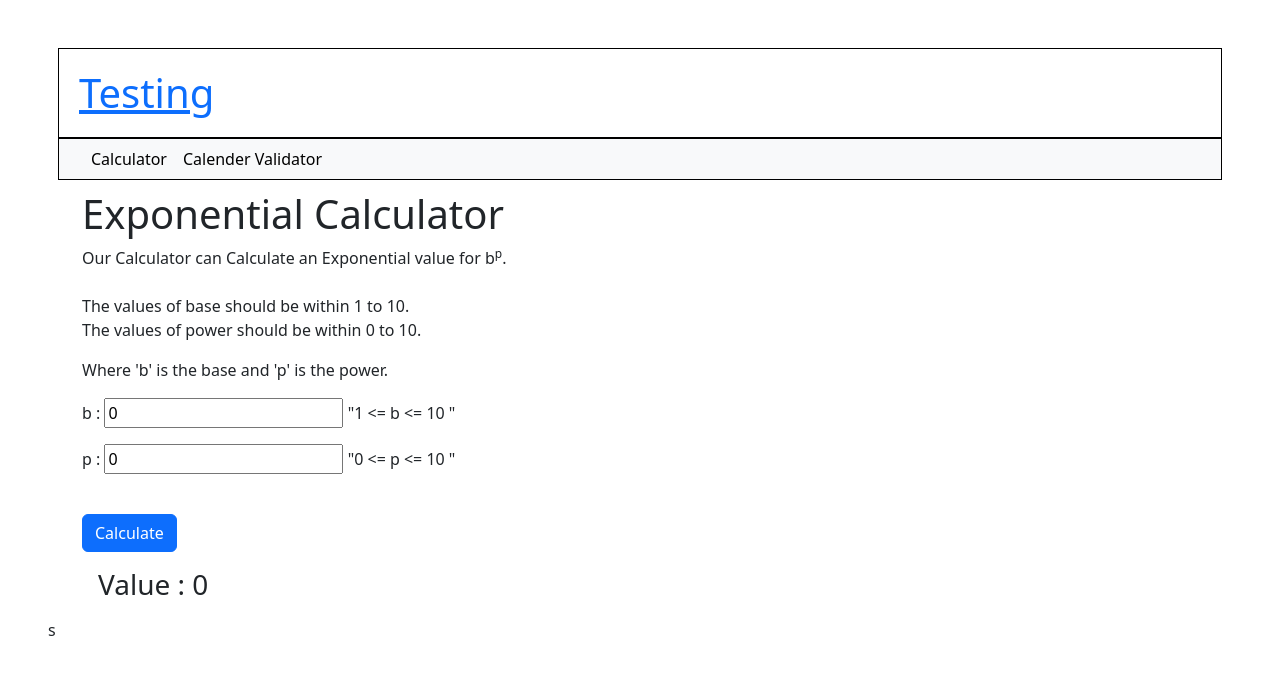
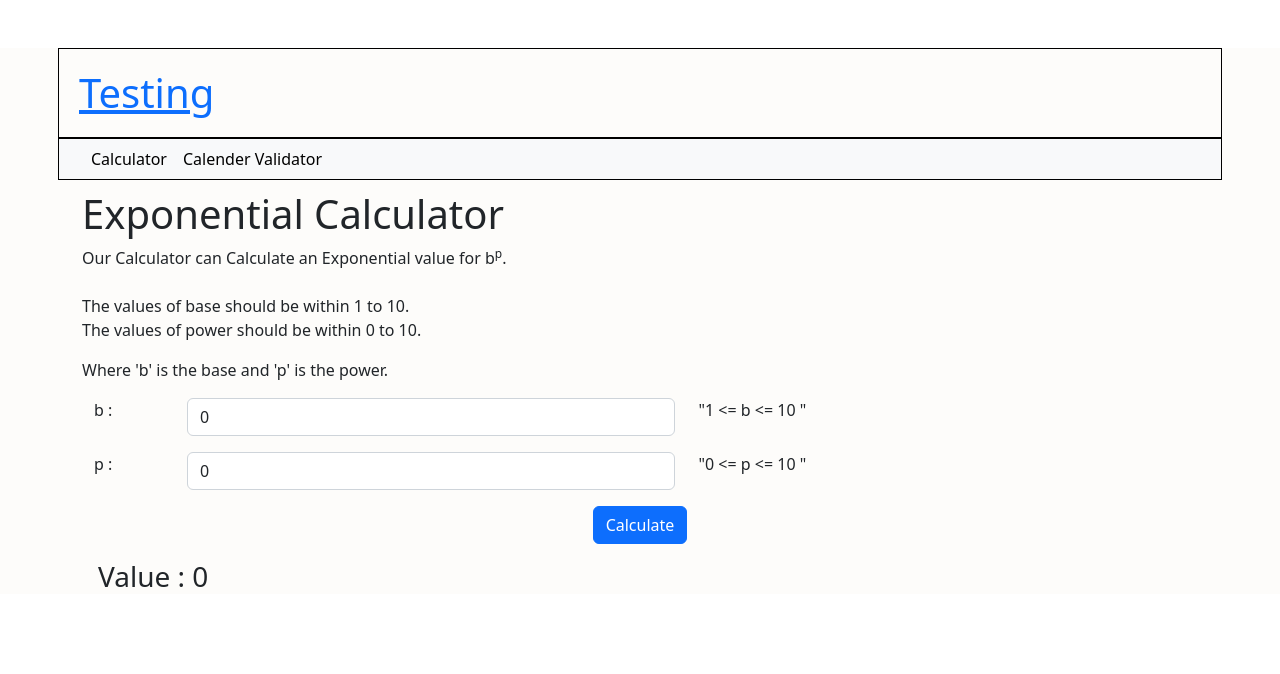
Before and after one commit to jaf107/Exponential-Calculator, a React (Create React App) app: page /calculator in a window 1280 px wide. Shown: the top 674 px of the page. Built offline with nearby package versions, Linux system fonts and the light colour scheme.

Commit message:
Added structuring

```diff
--- a/src/App.css
+++ b/src/App.css
@@ -1,5 +1,5 @@
 .App {
-  text-align: center;
+  background-color: rgb(253, 252, 250);
 }
 
 .App-logo {
--- a/src/App.js
+++ b/src/App.js
@@ -4,7 +4,7 @@
 
 function App() {
   return (
-    <div className="">
+    <div className="App">
       <BrowserRouter>
         <MainComponent />
       </BrowserRouter>
--- a/src/components/body/Body.js
+++ b/src/components/body/Body.js
@@ -2,11 +2,13 @@
 import { Route, Routes } from "react-router-dom";
 import Calculator from "./Calculator";
 import CalenderValidator from "./CalenderValidator";
+import Home from "./Home";
 
 const Body = () => {
   return (
     <div>
       <Routes>
+        <Route path="/" exact element={<Home />}></Route>
         <Route path="/calculator" exact element={<Calculator />}></Route>
         <Route path="/calender" exact element={<CalenderValidator />}></Route>
       </Routes>
--- /dev/null
+++ b/src/components/body/Calculator.css
@@ -0,0 +1,7 @@
+.calculator_middle {
+  display: flex;
+}
+
+.calculateBtn {
+  margin: auto;
+}
--- a/src/components/body/Calculator.js
+++ b/src/components/body/Calculator.js
@@ -1,5 +1,8 @@
 import React, { useState } from "react";
-
+import Col from "react-bootstrap/esm/Col";
+import Container from "react-bootstrap/esm/Container";
+import Row from "react-bootstrap/esm/Row";
+import "./Calculator.css";
 const Calculator = () => {
   const [base, setBase] = useState(0);
   const [power, setPower] = useState(0);
@@ -29,25 +32,47 @@
           The values of power should be within 0 to 10.
         </p>
         <p>Where 'b' is the base and 'p' is the power.</p>
-        {/* <h3>Exponential Calculator</h3> */}b :<span> </span>{" "}
+        <Container>
+          <Row>
+            <Col xs={1}>b :</Col>
+            <Col>
               <input
-          className="mb-3 "
+                className="mb-3 form-control "
                 value={base}
                 onChange={(e) => setBase(e.target.value)}
               ></input>{" "}
-        <span> "1 &lt;= b &lt;= 10 " </span> <br />p :<span> </span>{" "}
+            </Col>
+            <Col>
+              <span> "1 &lt;= b &lt;= 10 " </span>
+            </Col>
+          </Row>
+        </Container>
+        <Container>
+          <Row>
+            <Col xs={1}> p :</Col>
+            <Col>
               <input
                 value={power}
-          className="mb-3 "
+                className="mb-3 form-control"
                 onChange={(e) => setPower(e.target.value)}
-        ></input>{" "}
+              ></input>
+            </Col>
+            <Col>
               <span> "0 &lt;= p &lt;= 10 " </span> <br /> <br />
-        <button type="submit" onClick={addValue} className="btn btn-primary">
+            </Col>
+          </Row>
+        </Container>{" "}
+        <div className="calculator_middle">
+          <button
+            type="submit"
+            onClick={addValue}
+            className="btn btn-primary calculateBtn"
+          >
             Calculate
           </button>
+        </div>
         <h3 className="m-3 ">Value : {ans}</h3>
       </div>
-      s
     </div>
   );
 };
--- /dev/null
+++ b/src/components/body/Home.js
@@ -0,0 +1,9 @@
+import React from 'react'
+
+const Home = () => {
+  return (
+    <div>Home</div>
+  )
+}
+
+export default Home
--- a/src/components/header/Navigation.js
+++ b/src/components/header/Navigation.js
@@ -1,4 +1,4 @@
-import React, { useEffect } from "react";
+import React from "react";
 import "./Navigation.css";
 import { Collapse, Nav, Navbar, NavItem } from "reactstrap";
 import { Link } from "react-router-dom";
```
Lines whose indentation alone changed are shown as unchanged.
